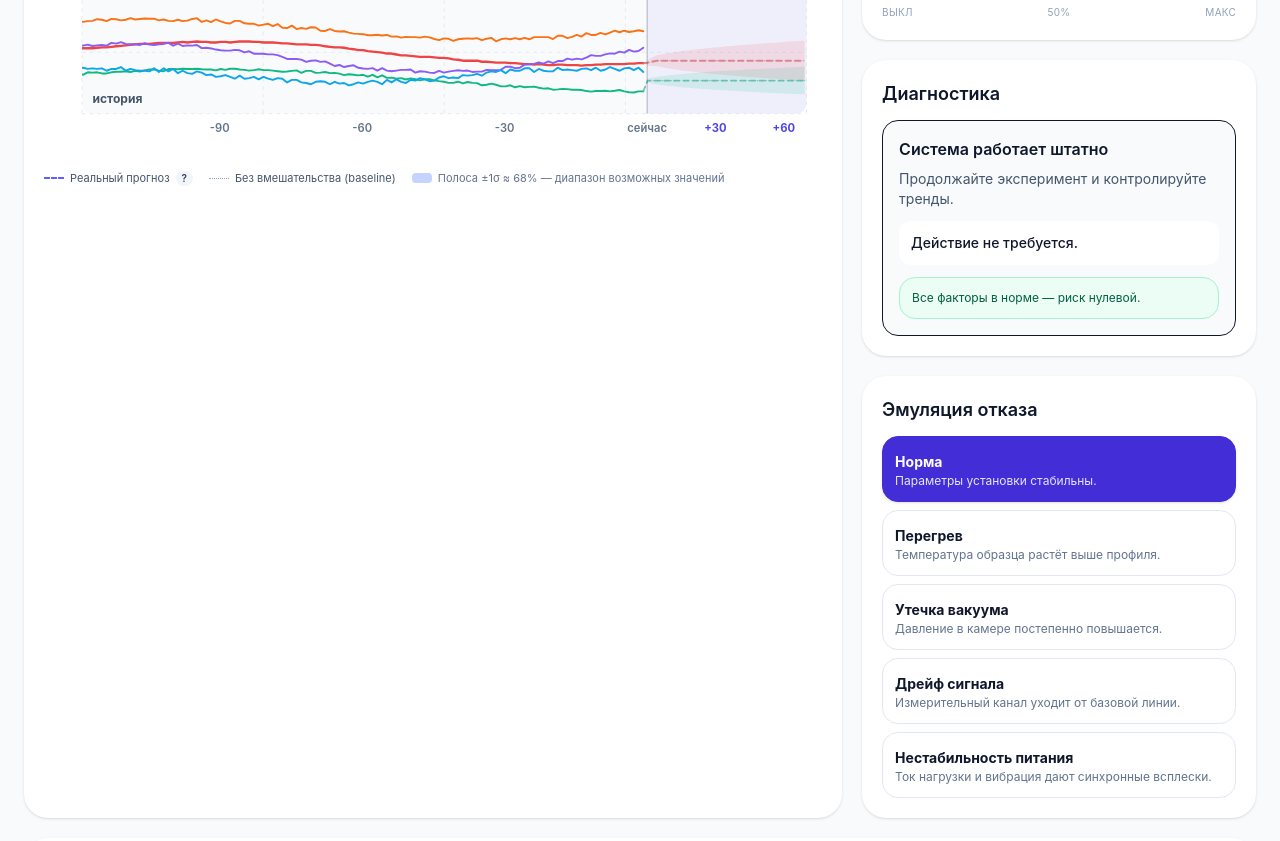
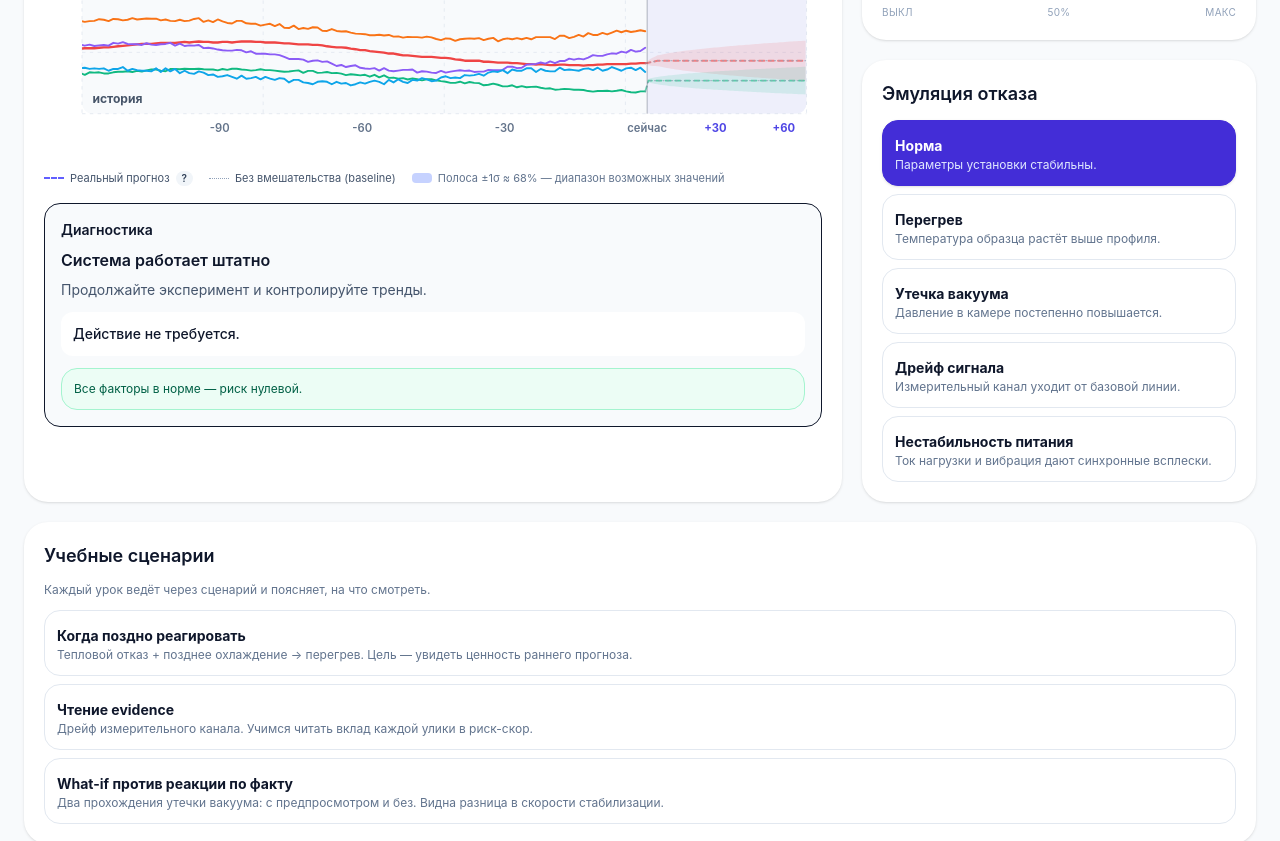
Before and after one commit to fidlow/digital-twin-lab, a React (Vite) app: page / in a window 1280 px wide. Shown: the part 860-1701 px from the top of the page. Built offline with nearby package versions, Linux system fonts and the light colour scheme.

Commit message:
feat: move «Диагностика» under Telemetry chart

```diff
--- a/src/App.tsx
+++ b/src/App.tsx
@@ -9,6 +9,7 @@ import { ReplayControls } from "./components/ReplayControls";
 import { TelemetryChart } from "./components/TelemetryChart";
 import { MetricCards } from "./components/MetricCards";
 import { ControlsPanel } from "./components/ControlsPanel";
+import { DiagnosticsCard } from "./components/DiagnosticsCard";
 import { HotkeysOverlay } from "./components/HotkeysOverlay";
 import { ForecastLegend } from "./components/ForecastLegend";
 import { LessonPicker } from "./components/LessonPicker";
@@ -172,6 +173,7 @@ export default function FTIDigitalTwinPrototype() {
             <div className="mt-2">
               <ForecastLegend showWhatIf={previewMode} onInfo={setExplanationKey} />
             </div>
+            <DiagnosticsCard rec={rec} ev={ev} />
           </div>
 
           <ControlsPanel
@@ -179,8 +181,6 @@ export default function FTIDigitalTwinPrototype() {
             controls={controls}
             setControls={setControls}
             setMode={setMode}
-            rec={rec}
-            ev={ev}
             previewMode={previewMode}
             onPreviewToggle={setPreviewMode}
             previewControls={previewControls}
--- a/src/components/ControlsPanel.tsx
+++ b/src/components/ControlsPanel.tsx
@@ -1,22 +1,17 @@
-// src/components/ControlsPanel.tsx
 import {
   CONTROL_LIMITS,
   DEFAULT_CONTROLS,
   SCENARIOS,
   type Controls,
-  type EvidenceResult,
   type ModeKey,
 } from "../models/digitalTwin";
 import { Slider } from "./Slider";
-import { EvidenceBar } from "./EvidenceBar";
 
 interface ControlsPanelProps {
   mode: ModeKey;
   controls: Controls;
   setControls: (next: Controls | ((prev: Controls) => Controls)) => void;
   setMode: (mode: ModeKey) => void;
-  rec: readonly [string, string, string];
-  ev: EvidenceResult;
   previewMode: boolean;
   onPreviewToggle: (preview: boolean) => void;
   previewControls: Controls;
@@ -24,7 +19,7 @@ interface ControlsPanelProps {
 }
 
 export function ControlsPanel({
-  mode, controls, setControls, setMode, rec, ev,
+  mode, controls, setControls, setMode,
   previewMode, onPreviewToggle, previewControls, onPreviewControls,
 }: ControlsPanelProps) {
   const shown = previewMode ? previewControls : controls;
@@ -96,18 +91,6 @@ export function ControlsPanel({
       </div>
 
       <div className="rounded-3xl bg-white p-5 shadow-sm">
-        <h2 className="text-lg font-semibold">Диагностика</h2>
-        <div className="mt-3 rounded-2xl border bg-slate-50 p-4">
-          <p className="font-semibold">{rec[0]}</p>
-          <p className="mt-2 text-sm text-slate-600">{rec[1]}</p>
-          <p className="mt-3 rounded-xl bg-white p-3 text-sm font-medium">{rec[2]}</p>
-          <div className="mt-3">
-            <EvidenceBar ev={ev} />
-          </div>
-        </div>
-      </div>
-
-      <div className="rounded-3xl bg-white p-5 shadow-sm">
         <h2 className="text-lg font-semibold">Эмуляция отказа</h2>
         <div className="mt-3 space-y-2">
           {(Object.entries(SCENARIOS) as [ModeKey, readonly [string, string]][]).map(([key, [name, desc]]) => (
--- /dev/null
+++ b/src/components/DiagnosticsCard.tsx
@@ -0,0 +1,21 @@
+import type { EvidenceResult } from "../models/digitalTwin";
+import { EvidenceBar } from "./EvidenceBar";
+
+interface DiagnosticsCardProps {
+  rec: readonly [string, string, string];
+  ev: EvidenceResult;
+}
+
+export function DiagnosticsCard({ rec, ev }: DiagnosticsCardProps) {
+  return (
+    <div className="mt-4 rounded-2xl border bg-slate-50 p-4">
+      <h3 className="text-sm font-semibold text-slate-900">Диагностика</h3>
+      <p className="mt-2 font-semibold">{rec[0]}</p>
+      <p className="mt-2 text-sm text-slate-600">{rec[1]}</p>
+      <p className="mt-3 rounded-xl bg-white p-3 text-sm font-medium">{rec[2]}</p>
+      <div className="mt-3">
+        <EvidenceBar ev={ev} />
+      </div>
+    </div>
+  );
+}
```
